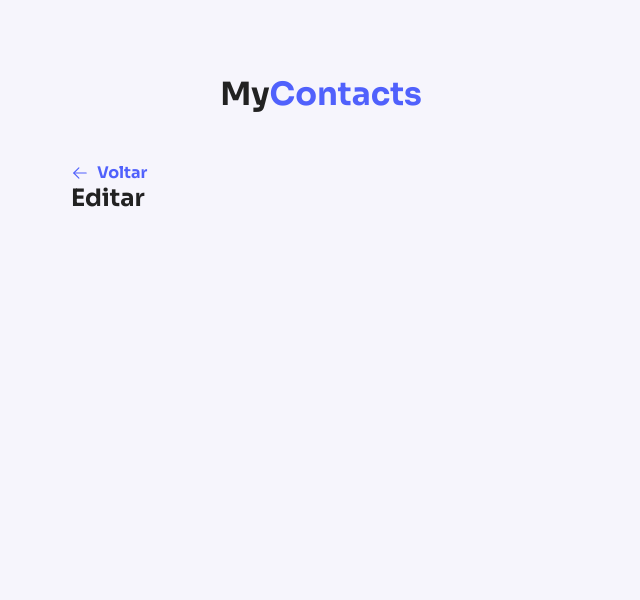
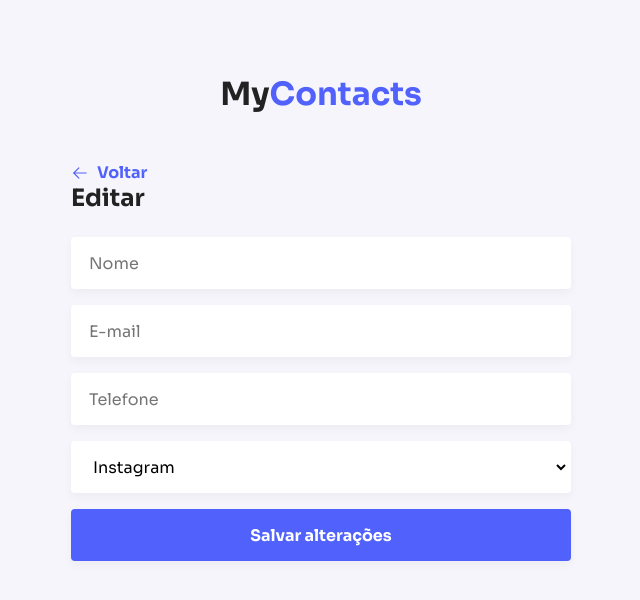
Before and after one commit to emanoelhenrick/MyContactsFront, a React (Vite) app: page /edit/1 in a window 1280 px wide. Shown: the top 600 px of the page, without its empty margins (319-959 px from the left). Built offline with nearby package versions, Linux system fonts and the light colour scheme.

Commit message:
update react router

```diff
--- a/package.json
+++ b/package.json
@@ -12,13 +12,13 @@
     "phosphor-react": "^1.4.1",
     "react": "^18.2.0",
     "react-dom": "^18.2.0",
-    "react-router-dom": "^5.3.0",
+    "react-router-dom": "^6.8.1",
     "styled-components": "^5.3.6"
   },
   "devDependencies": {
     "@types/react": "^18.0.27",
     "@types/react-dom": "^18.0.10",
-    "@types/react-router-dom": "^5.3.0",
+    "@types/react-router-dom": "^5.3.3",
     "@types/styled-components": "^5.1.26",
     "@typescript-eslint/eslint-plugin": "^5.52.0",
     "@typescript-eslint/parser": "^5.52.0",
--- a/src/components/App/index.tsx
+++ b/src/components/App/index.tsx
@@ -3,7 +3,7 @@ import { ThemeProvider } from "styled-components"
 import _defaultTheme from "../../assets/styles/themes/default"
 import { Container } from "./styles"
 import { Header } from "../Header"
-import { Routes } from "../../routes"
+import { Router } from "../../routes"
 import { BrowserRouter } from "react-router-dom"
 
 export function App() {
@@ -14,7 +14,7 @@ export function App() {
         <Container>
           <Header />
 
-          <Routes />
+          <Router />
         </Container>
 
         <GlobalStyles/>
--- /dev/null
+++ b/src/components/Button.ts
@@ -0,0 +1,27 @@
+import styled from "styled-components"
+
+export default styled.button`
+  width: 100%;
+  height: 52px;
+  border: none;
+  background: ${props => props.theme.colors.primary.main};
+  font-size: 16px;
+  box-shadow: 0px 4px 10px rgba(0, 0, 0, 0.04);
+  font-weight: bold;
+  color: #fff;
+  border-radius: 4px;
+  transition: background 100ms;
+
+  &:hover {
+    background: ${props => props.theme.colors.primary.light};
+  }
+
+  &:active {
+    background: ${props => props.theme.colors.primary.dark};
+  }
+
+  &[disabled] {
+    background: #ccc;
+    cursor: not-allowed;
+  }
+`
--- /dev/null
+++ b/src/components/ContactForm/index.tsx
@@ -0,0 +1,33 @@
+import Button from "../Button"
+import { FormGroup } from "../FormGroup"
+import Input from "../Input"
+import Select from "../Select"
+import { Form } from "./styles"
+
+export function ContactForm({ buttonLabel }: any) {
+  return (
+    <Form>
+      <FormGroup>
+        <Input placeholder="Nome" />
+      </FormGroup>
+
+      <FormGroup>
+        <Input placeholder="E-mail" />
+      </FormGroup>
+
+      <FormGroup>
+        <Input placeholder="Telefone" />
+      </FormGroup>
+
+      <FormGroup>
+        <Select>
+          <option value="Instagram">Instagram</option>
+        </Select>
+      </FormGroup>
+
+      <Button type="submit">
+        {buttonLabel}
+      </Button>
+    </Form>
+  )
+}
--- /dev/null
+++ b/src/components/ContactForm/styles.ts
@@ -0,0 +1,7 @@
+import styled from "styled-components"
+
+export const Form = styled.form`
+  display: flex;
+  flex-direction: column;
+  gap: 16px;
+`
--- /dev/null
+++ b/src/components/FormGroup/index.tsx
@@ -0,0 +1,12 @@
+import { ReactNode } from "react"
+import { Container } from "./styles"
+
+type FormProps = { children: ReactNode }
+
+export function FormGroup({ children }: FormProps) {
+  return (
+    <Container>
+      { children }
+    </Container>
+  )
+}
--- /dev/null
+++ b/src/components/FormGroup/styles.ts
@@ -0,0 +1,7 @@
+import styled from "styled-components"
+
+export const Container = styled.div`
+  display: flex;
+  flex-direction: column;
+  gap: 16px;
+`
--- a/src/components/PageHeader/styles.ts
+++ b/src/components/PageHeader/styles.ts
@@ -1,6 +1,7 @@
 import styled from "styled-components"
 
 export const Container = styled.header`
+  margin-bottom: 24px;
   a {
     text-decoration: none;
     display: flex;
--- a/src/pages/EditContact/index.tsx
+++ b/src/pages/EditContact/index.tsx
@@ -1,7 +1,15 @@
+import { ContactForm } from "../../components/ContactForm"
 import { PageHeader } from "../../components/PageHeader"
 
 export function EditContact() {
   return (
-    <PageHeader title="Editar" />
+    <>
+      <PageHeader title="Editar" />
+
+      <ContactForm
+        buttonLabel="Salvar alterações"
+      />
+
+    </>
   )
 }
--- a/src/pages/Home/index.tsx
+++ b/src/pages/Home/index.tsx
@@ -1,4 +1,5 @@
 import { ArrowDown, PencilSimpleLine, TrashSimple } from "phosphor-react"
+import { NavLink } from "react-router-dom"
 import { Card, ContactsContainer, Header, InputSearchContainer, ListContainer } from "./styles"
 
 export function Home() {
@@ -9,7 +10,7 @@ export function Home() {
       </InputSearchContainer>
       <Header>
         <strong>3 contatos</strong>
-        <a href="">Novo contato</a>
+        <NavLink to="/new">Novo contato</NavLink>
       </Header>
 
       <ListContainer>
--- a/src/pages/NewContact/index.tsx
+++ b/src/pages/NewContact/index.tsx
@@ -1,3 +1,5 @@
+import Button from "../../components/Button"
+import { ContactForm } from "../../components/ContactForm"
 import Input from "../../components/Input"
 import { PageHeader } from "../../components/PageHeader"
 import Select from "../../components/Select"
@@ -7,15 +9,9 @@ export function NewContact() {
     <>
       <PageHeader title="Novo contato" />
 
-      <Input placeholder="Nome" />
-
-      <Select>
-        <option value="123">Instagram</option>
-        <option value="123">Instagram</option>
-        <option value="123">Instagram</option>
-        <option value="123">Instagram</option>
-
-      </Select>
+      <ContactForm
+        buttonLabel="Cadastrar"
+      />
     </>
   )
 }
--- a/src/routes.tsx
+++ b/src/routes.tsx
@@ -1,14 +1,15 @@
-import { Switch, Route } from "react-router-dom"
+import { Route } from "react-router"
+import { Routes } from "react-router-dom"
 import { Home } from "./pages/Home"
 import { NewContact } from "./pages/NewContact"
 import { EditContact } from "./pages/EditContact"
 
-export function Routes() {
+export function Router() {
   return (
-    <Switch>
-      <Route path='/' exact component={Home} />
-      <Route path='/new' component={NewContact} />
-      <Route path='/edit/:id' component={EditContact} />
-    </Switch>
+    <Routes>
+      <Route path='/' element={<Home />} />
+      <Route path='/new' element={<NewContact />} />
+      <Route path='/edit/:id' element={<EditContact />} />
+    </Routes>
   )
 }
```
Also changed, not shown: 1 other file (tests, documents, lock files or other folders).
